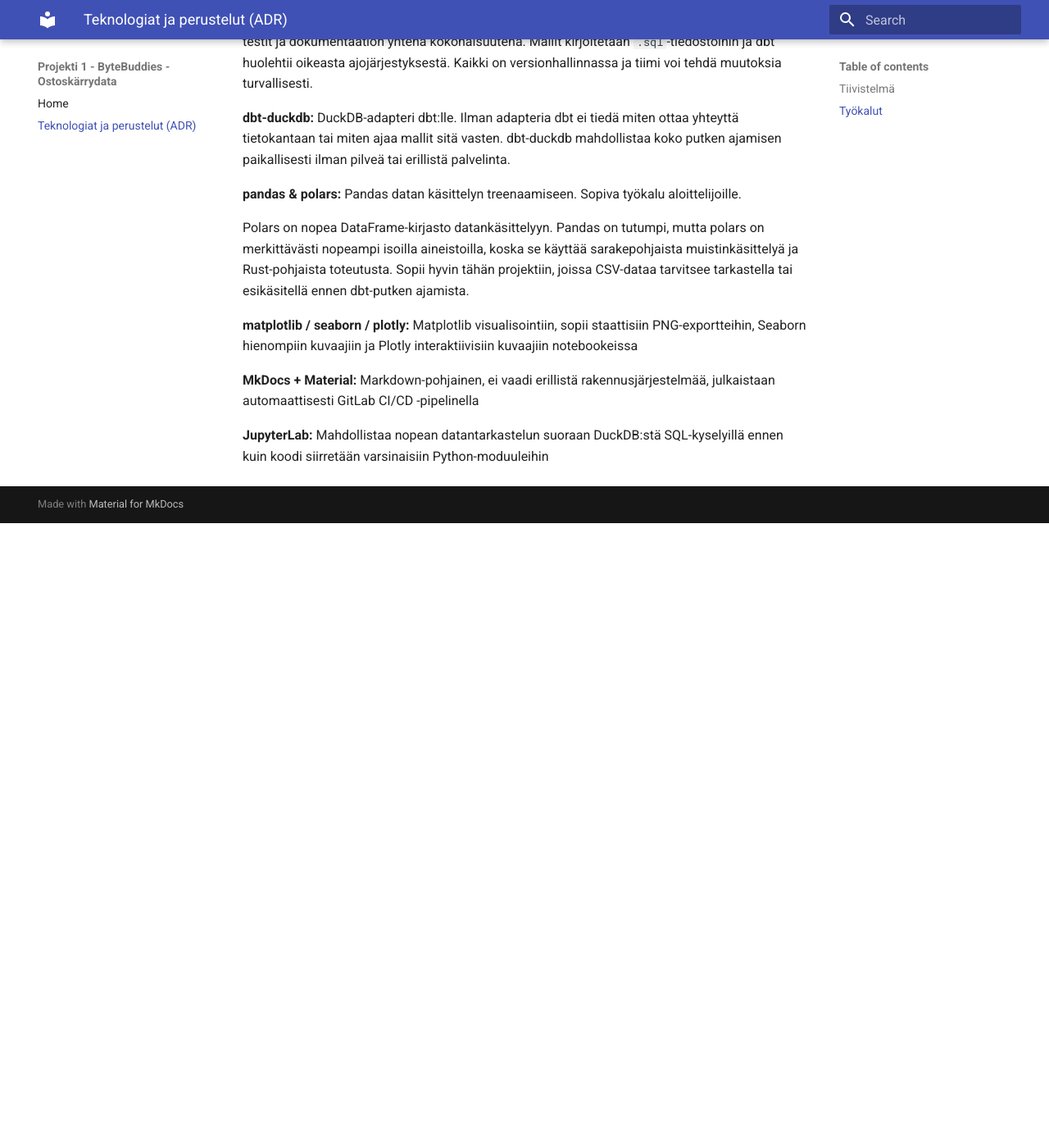
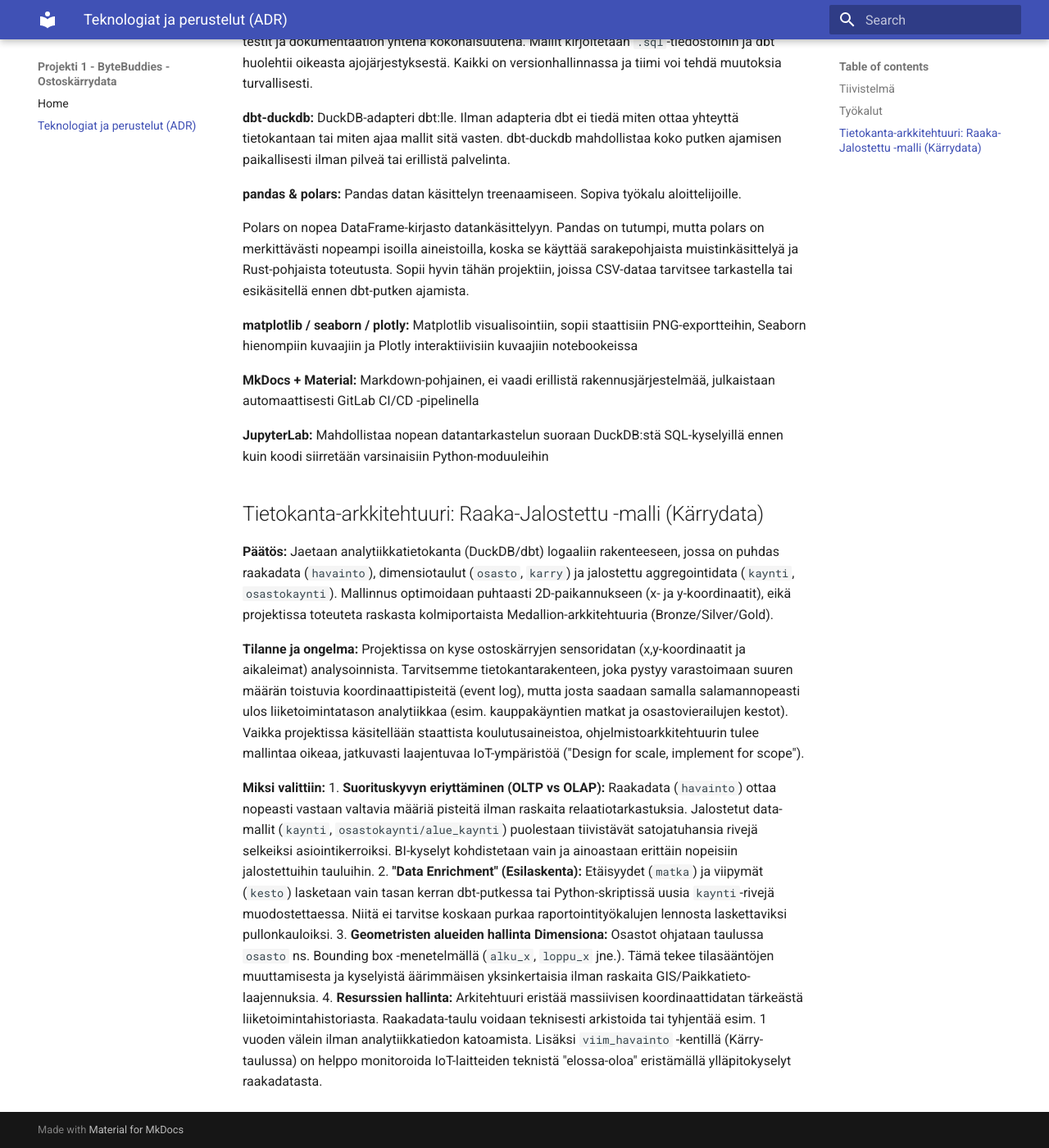
Before and after one commit to mitro54/uwb-shopping-cart-analytics-pipeline, an MkDocs documentation site: the page built from docs/ADR-dokumentaatio.md, in a window 1280 px wide and 1400 px high, scrolled down 1243 px. Shown: the whole window at 82% size. Built offline with MkDocs 1.6.1 and Material for MkDocs 9.7.7, drawn with Linux system fonts in a browser that asks for light colours; before the commit the page ends 1881 px from its top, so only the background shows below that.

Commit message:
Lisätty tietokantarakennne ADR:ään

```diff
--- a/docs/ADR-dokumentaatio.md
+++ b/docs/ADR-dokumentaatio.md
@@ -45,3 +45,17 @@
 
 **JupyterLab:**
 Mahdollistaa nopean datantarkastelun suoraan DuckDB:stä SQL-kyselyillä ennen kuin koodi siirretään varsinaisiin Python-moduuleihin
+
+## Tietokanta-arkkitehtuuri: Raaka-Jalostettu -malli (Kärrydata)
+
+**Päätös:**
+Jaetaan analytiikkatietokanta (DuckDB/dbt) logaaliin rakenteeseen, jossa on puhdas raakadata (`havainto`), dimensiotaulut (`osasto`, `karry`) ja jalostettu aggregointidata (`kaynti`, `osastokaynti`). Mallinnus optimoidaan puhtaasti 2D-paikannukseen (x- ja y-koordinaatit), eikä projektissa toteuteta raskasta kolmiportaista Medallion-arkkitehtuuria (Bronze/Silver/Gold).
+
+**Tilanne ja ongelma:**
+Projektissa on kyse ostoskärryjen sensoridatan (x,y-koordinaatit ja aikaleimat) analysoinnista. Tarvitsemme tietokantarakenteen, joka pystyy varastoimaan suuren määrän toistuvia koordinaattipisteitä (event log), mutta josta saadaan samalla salamannopeasti ulos liiketoimintatason analytiikkaa (esim. kauppakäyntien matkat ja osastovierailujen kestot). Vaikka projektissa käsitellään staattista koulutusaineistoa, ohjelmistoarkkitehtuurin tulee mallintaa oikeaa, jatkuvasti laajentuvaa IoT-ympäristöä ("Design for scale, implement for scope").
+
+**Miksi valittiin:**
+1. **Suorituskyvyn eriyttäminen (OLTP vs OLAP):** Raakadata (`havainto`) ottaa nopeasti vastaan valtavia määriä pisteitä ilman raskaita relaatiotarkastuksia. Jalostetut data-mallit (`kaynti`, `osastokaynti/alue_kaynti`) puolestaan tiivistävät satojatuhansia rivejä selkeiksi asiointikerroiksi. BI-kyselyt kohdistetaan vain ja ainoastaan erittäin nopeisiin jalostettuihin tauluihin.
+2. **"Data Enrichment" (Esilaskenta):** Etäisyydet (`matka`) ja viipymät (`kesto`) lasketaan vain tasan kerran dbt-putkessa tai Python-skriptissä uusia `kaynti`-rivejä muodostettaessa. Niitä ei tarvitse koskaan purkaa raportointityökalujen lennosta laskettaviksi pullonkauloiksi.
+3. **Geometristen alueiden hallinta Dimensiona:** Osastot ohjataan taulussa `osasto` ns. Bounding box -menetelmällä (`alku_x`, `loppu_x` jne.). Tämä tekee tilasääntöjen muuttamisesta ja kyselyistä äärimmäisen yksinkertaisia ilman raskaita GIS/Paikkatieto-laajennuksia.
+4. **Resurssien hallinta:** Arkitehtuuri eristää massiivisen koordinaattidatan tärkeästä liiketoimintahistoriasta. Raakadata-taulu voidaan teknisesti arkistoida tai tyhjentää esim. 1 vuoden välein ilman analytiikkatiedon katoamista. Lisäksi `viim_havainto` -kentillä (Kärry-taulussa) on helppo monitoroida IoT-laitteiden teknistä "elossa-oloa" eristämällä ylläpitokyselyt raakadatasta.
```
